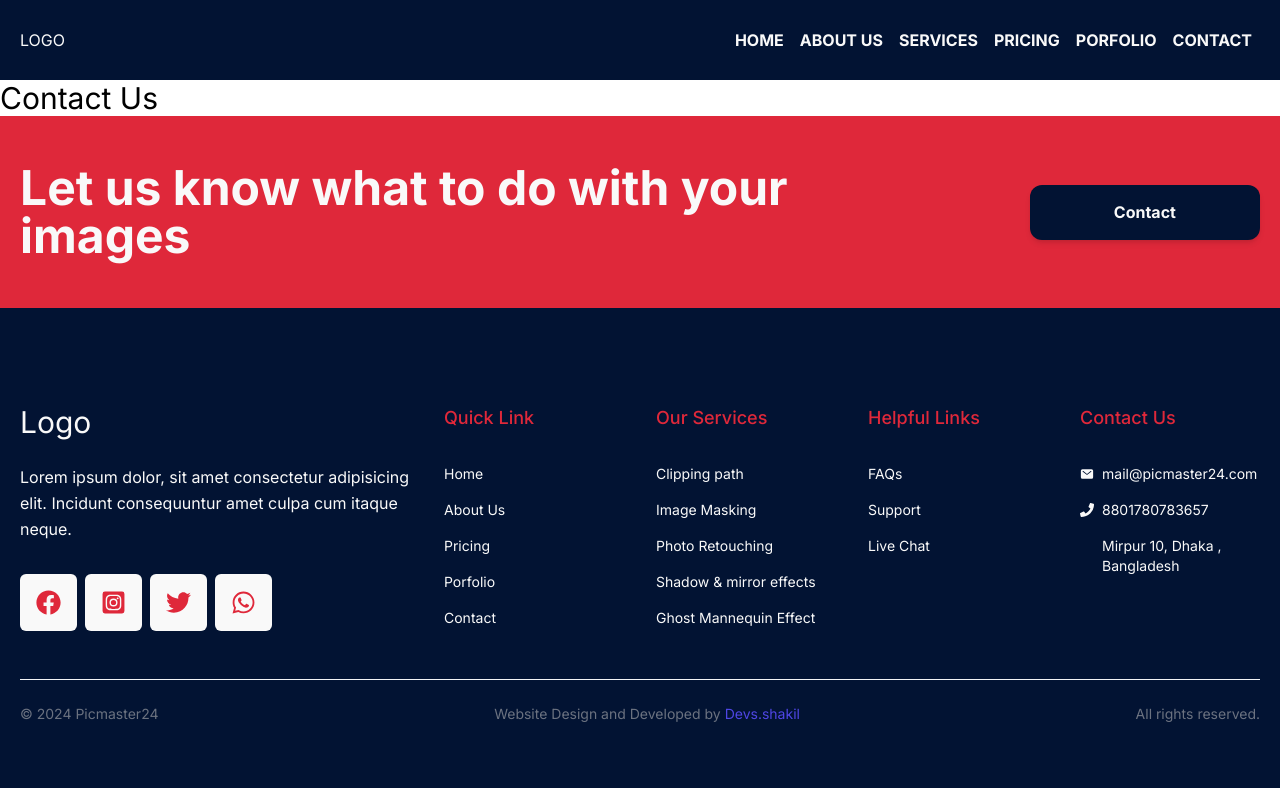
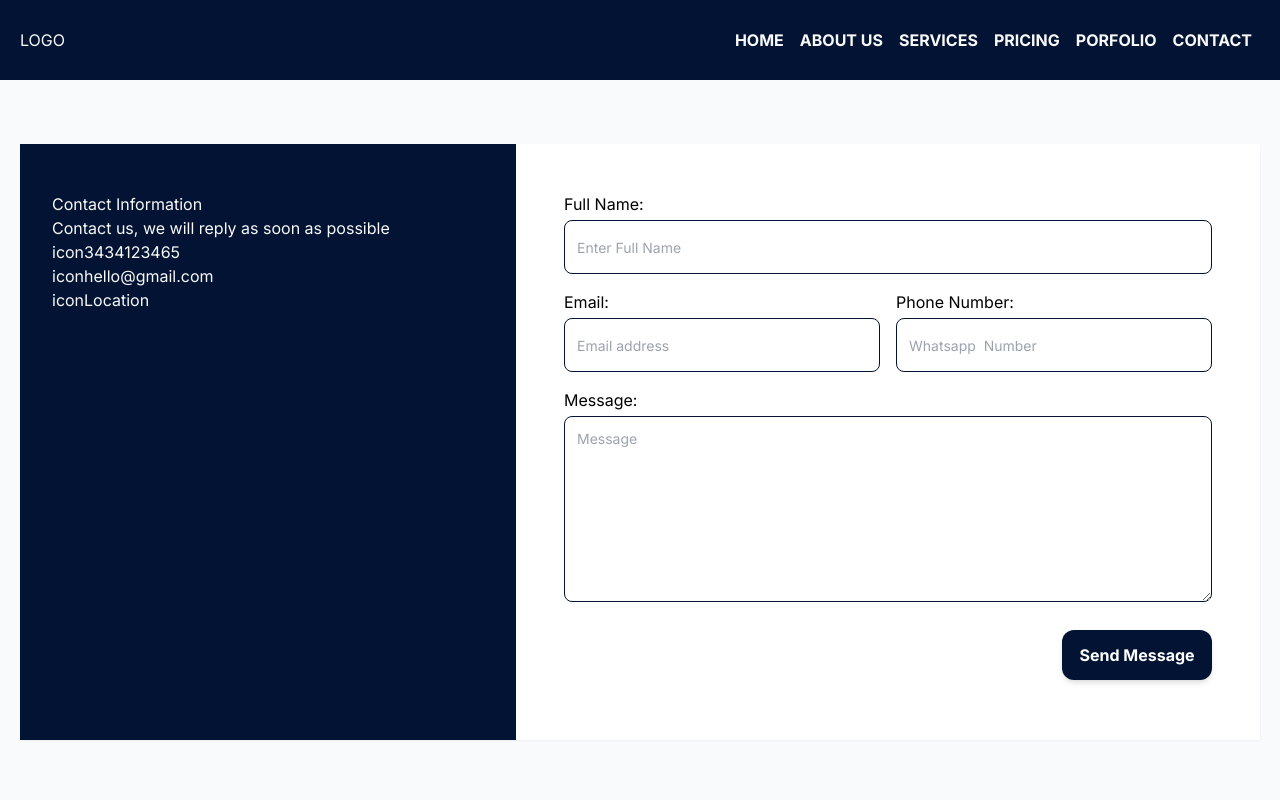
Before and after one commit to devs-shakil/picmaster24, a Next.js app: page /contact in a window 1280 px wide. Shown: the top 800 px of the page. Built offline with nearby package versions, Linux system fonts and the light colour scheme; some icons are missing.

Commit message:
working on contact page

```diff
--- a/app/contact/page.js
+++ b/app/contact/page.js
@@ -1,6 +1,96 @@
 export default function contact() {
     return (
-      <h2 className="text-3xl">Contact Us</h2>
+
+        <section className="bg-gray-50">
+          <div className="mx-auto container px-5 py-16 ">
+            <div className="grid grid-cols-1 lg:grid-cols-5 shadow-sm  ">
+              <div className="lg:col-span-2 lg:py-12 bg-primary color-white px-8">
+                <h2>Contact Information</h2>
+                <p>Contact us, we will reply as soon as possible</p>
+                <div>
+                  <div>
+                    <span>icon</span>
+                    <span>3434123465</span>
+                  </div>
+                  <div>
+                    <span>icon</span>
+                    <span>hello@gmail.com</span>
+                  </div>
+                  <div>
+                    <span>icon</span>
+                    <span>Location</span>
+                  </div>
+                </div>
+              </div>
+
+              <div className=" bg-white p-8  lg:col-span-3 lg:p-12">
+                <form action="" className="space-y-4">
+                  <div className="flex flex-col gap-1">
+                    <label
+                        for="name"
+                        className=""
+                      >
+                        Full Name:
+                    </label>
+                    <input
+                      className="w-full rounded-lg  p-3 text-sm border border-1 border-[#021333] h-[54px] "
+                      placeholder="Enter Full Name"
+                      type="text"
+                      id="name"
+                    />
+                  </div>
+
+                  <div className="grid grid-cols-1 gap-4 sm:grid-cols-2">
+                    <div className="flex flex-col gap-1">
+                      <label for="email">
+                          Email:
+                      </label>
+                      <input
+                        className="w-full rounded-lg border border-1 p-3 text-sm h-[54px] border-[#021333]"
+                        placeholder="Email address"
+                        type="email"
+                        id="email"
+                      />
+                    </div>
+
+                    <div className="flex flex-col gap-1">
+                      <label for="email">
+                            Phone Number:
+                        </label>
+                      <input
+                        className="w-full rounded-lg border border-1 p-3 text-sm h-[54px] border-[#021333]"
+                        placeholder="Whatsapp  Number"
+                        type="tel"
+                        id="phone"
+                      />
+                    </div>
+                  </div>
+
+                  <div className="flex flex-col gap-1">
+                    <label className="" htmlFor="message">Message:</label>
+
+                    <textarea
+                      className="w-full rounded-lg border border-1 p-3 text-sm border-[#021333]"
+                      placeholder="Message"
+                      rows="8"
+                      id="message"
+                    ></textarea>
+                  </div>
+
+                  <div className="mt-4 flex justify-end">
+                    <button
+                      type="submit"
+                      className="w-[150px] bg-primary white-color font-bold  h-[50px] my-3 flex items-center justify-center rounded-xl cursor-pointer relative overflow-hidden transition-all duration-500 ease-in-out shadow-md hover:scale-105 hover:shadow-lg before:absolute before:top-0 before:-left-full before:w-full before:h-full before:bg-gradient-to-r before:from-[#DF283A] before:to-[#DF283A] before:transition-all before:duration-500 before:ease-in-out before:z-[-1] before:rounded-xl hover:before:left-0 text-[#fff]"
+                    >
+                      Send Message
+                    </button>
+                  </div>
+                </form>
+              </div>
+            </div>
+          </div>
+        </section>
+
 
     )
   }
```
